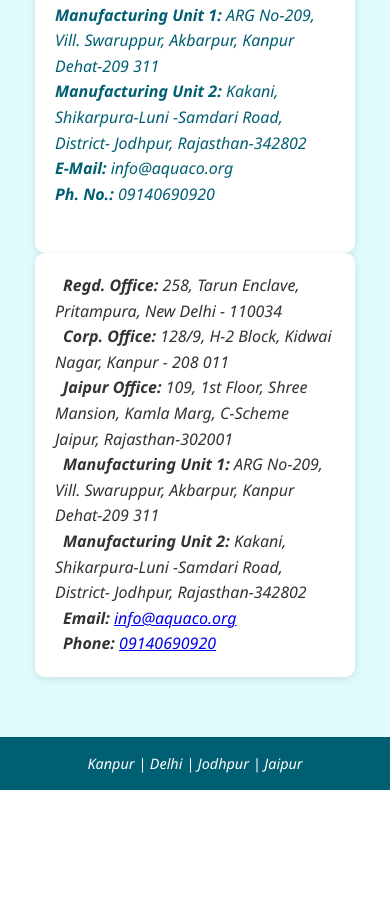
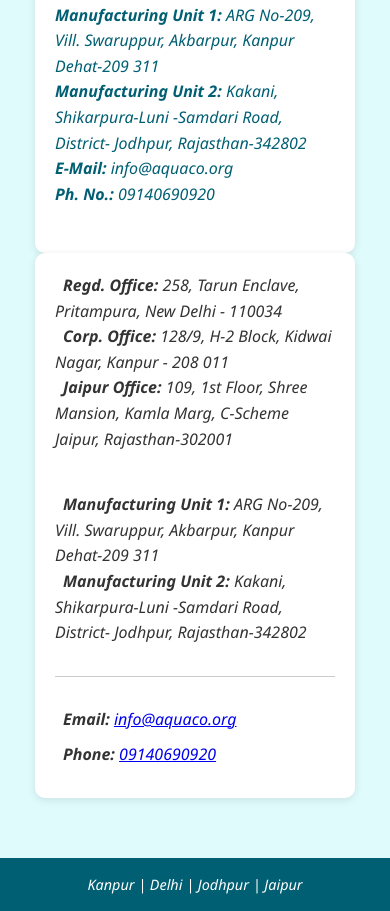
Before and after one commit to disha9848/disha9848.github.io, a plain HTML site: page index.html in a window 390 px wide. Shown: the part 3872-4783 px from the top of the page. Before the commit the page ends 4662 px from the top, so only its background shows below. Drawn offline with Linux system fonts and the light colour scheme.

Commit message:
Update style.css

```diff
--- a/style.css
+++ b/style.css
@@ -234,6 +234,28 @@ header, section {
   margin-right: 8px;
   color: #005f73;
 }
+.contact-columns {
+  display: flex;
+  flex-wrap: wrap;
+  gap: 40px;
+  margin-bottom: 30px;
+}
+
+.contact-left,
+.contact-right {
+  flex: 1;
+  min-width: 250px;
+}
+
+.contact-bottom {
+  border-top: 1px solid #ccc;
+  padding-top: 20px;
+  margin-top: 10px;
+}
+
+.contact-bottom p {
+  margin: 10px 0;
+}
 
 
 
@@ -340,4 +362,15 @@ footer {
   header, section {
     padding: 50px 20px;
   }
+  @media (max-width: 768px) {
+  .contact-columns {
+    flex-direction: column;
+  }
+
+  .contact-left,
+  .contact-right {
+    width: 100%;
+  }
 }
+
+}
```
